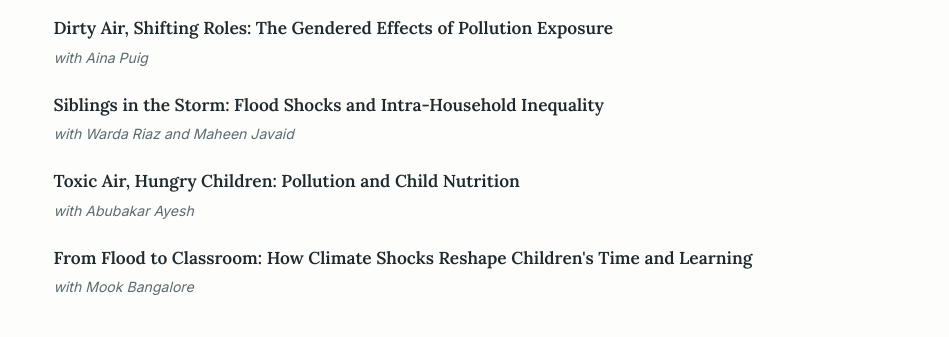
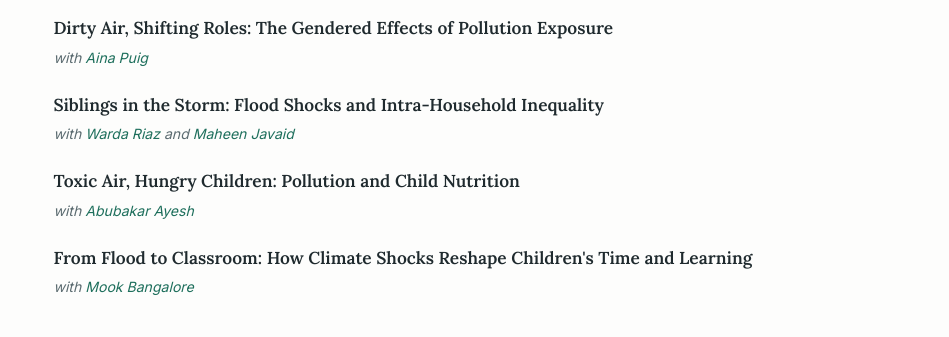
Before and after one commit to ridahameed13/ridahameed13.github.io, a plain HTML site: page research.html in a window 1280 px wide. Shown: the part 579-916 px from the top of the page, without its empty margins (159-1108 px from the left). Drawn offline with Linux system fonts and the light colour scheme.

Commit message:
Update coauthor links in research.html

```diff
--- a/research.html
+++ b/research.html
@@ -49,19 +49,19 @@
     <h2 class="section-heading">Works in Progress</h2>
     <div class="entry">
       <h3>Dirty Air, Shifting Roles: The Gendered Effects of Pollution Exposure</h3>
-      <p class="meta coauthors">with Aina Puig</p>
+      <p class="meta coauthors">with <a href="https://ainapuig.github.io" target="_blank" rel="noopener">Aina Puig</a></p>
     </div>
     <div class="entry">
       <h3>Siblings in the Storm: Flood Shocks and Intra-Household Inequality</h3>
-      <p class="meta coauthors">with Warda Riaz and Maheen Javaid</p>
+      <p class="meta coauthors">with <a href="https://sites.google.com/ucdavis.edu/wardariaz" target="_blank" rel="noopener">Warda Riaz</a> and <a href="https://sites.google.com/view/maheen-javaid" target="_blank" rel="noopener">Maheen Javaid</a></p>
     </div>
     <div class="entry">
       <h3>Toxic Air, Hungry Children: Pollution and Child Nutrition</h3>
-      <p class="meta coauthors">with Abubakar Ayesh</p>
+      <p class="meta coauthors">with <a href="https://sites.google.com/view/abubakrayesh/home" target="_blank" rel="noopener">Abubakar Ayesh</a></p>
     </div>
     <div class="entry">
       <h3>From Flood to Classroom: How Climate Shocks Reshape Children's Time and Learning</h3>
-      <p class="meta coauthors">with Mook Bangalore</p>
+      <p class="meta coauthors">with <a href="https://mookbangalore.com" target="_blank" rel="noopener">Mook Bangalore</a></p>
     </div>
   </section>
 
```
